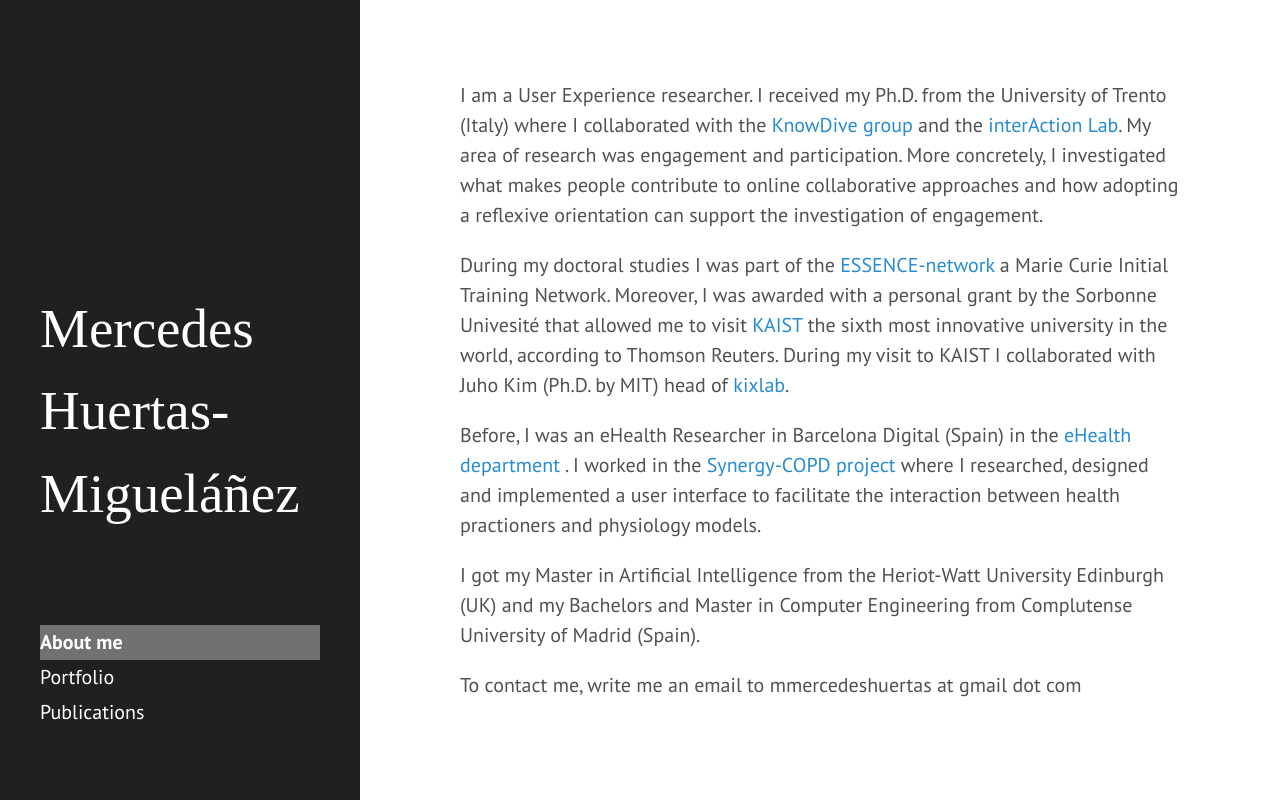
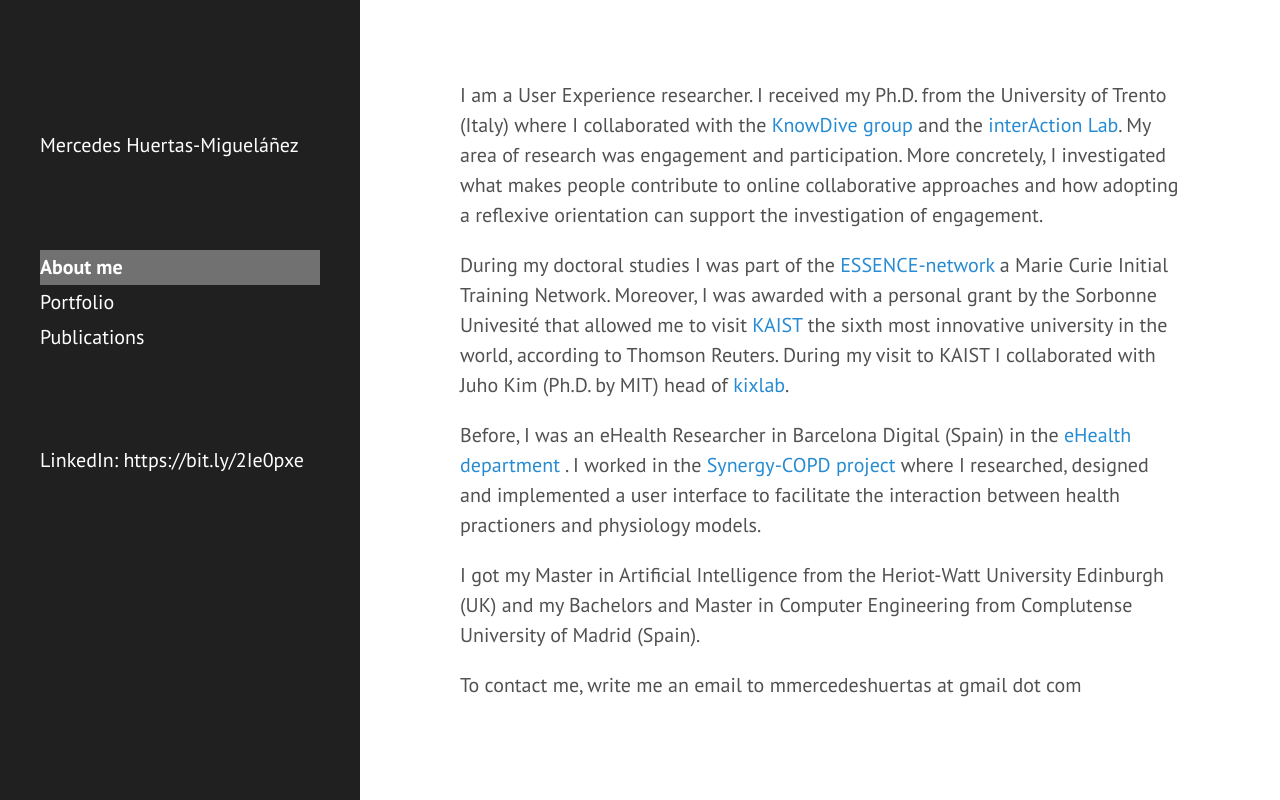
Before and after one commit to mmercedeshuertas/Oldmmercedeshuertas.github.io, a plain HTML site: page index.html in a window 1280 px wide. Drawn offline with Linux system fonts and the light colour scheme.

Commit message:
update title page size

```diff
--- a/public/css/hyde.css
+++ b/public/css/hyde.css
@@ -76,7 +76,7 @@ html {
 }
 
 /* About section */
-.sidebar-about {
+.sidebar-about h2{
   color: #fff;
   margin-top: 0;
   font-family: serif;
```
